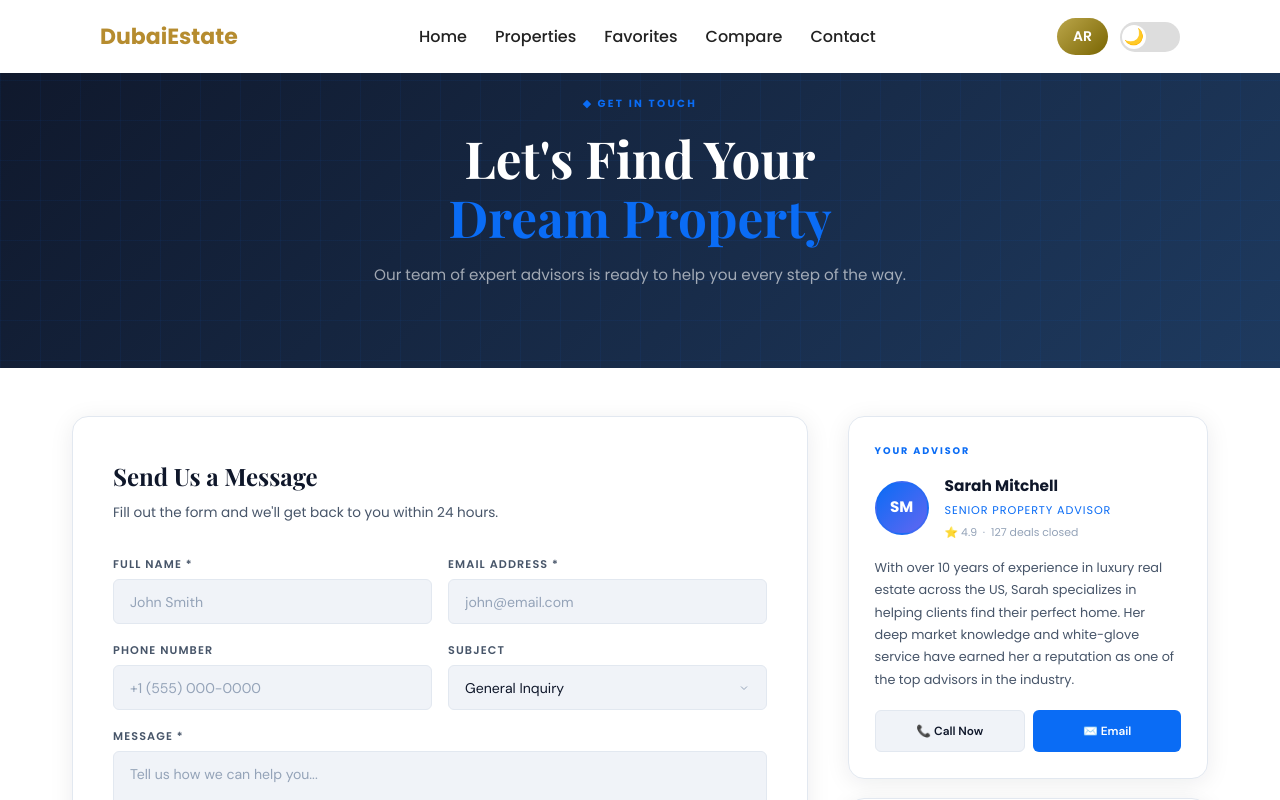
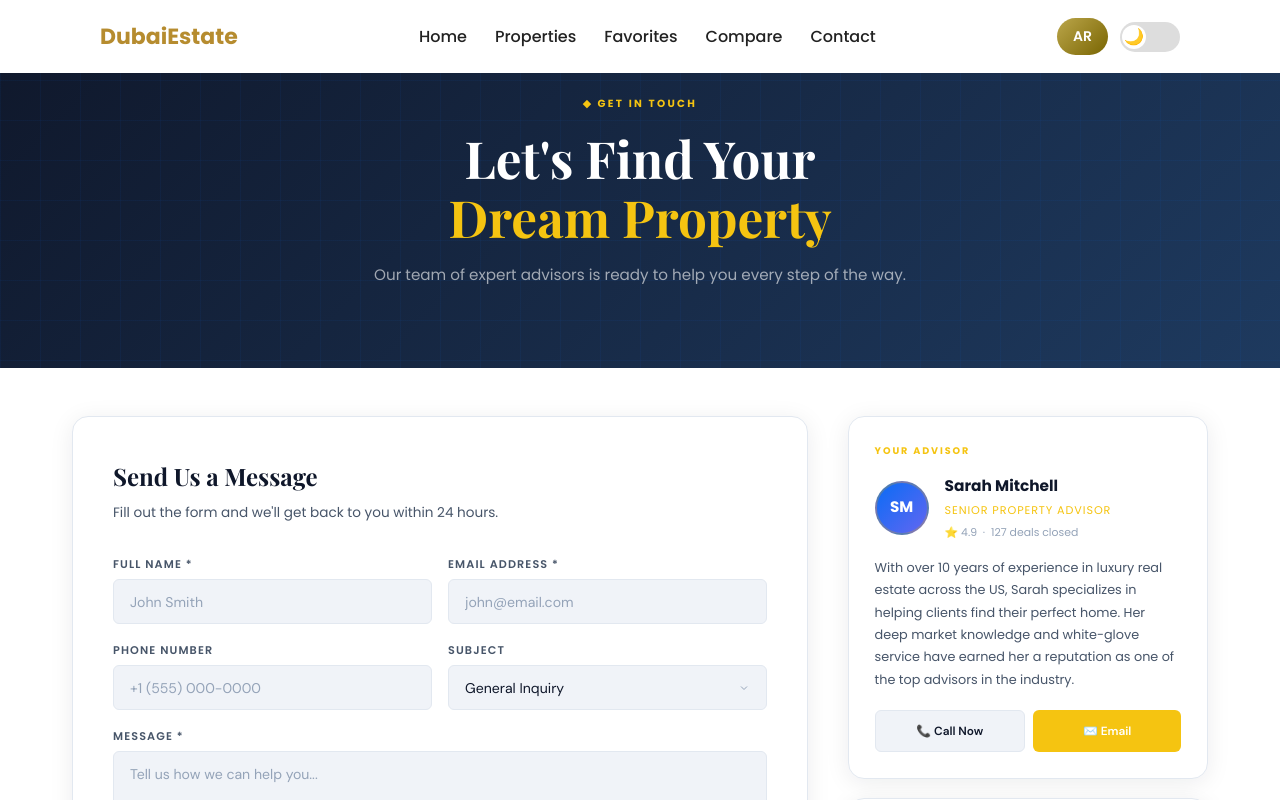
Before and after one commit to aimenyusra/real-estate-react-app, a React (Vite) app: page /contact in a window 1280 px wide. Shown: the top 800 px of the page. Built offline with nearby package versions, Linux system fonts and the light colour scheme.

Commit message:
changed dark mode css for proprty details page

```diff
--- a/src/pages/PropertyDetails/PropertyDetails.css
+++ b/src/pages/PropertyDetails/PropertyDetails.css
@@ -38,8 +38,8 @@
 }
 .dark .pd-bar__back { color: var(--pd-text-2-dark); }
 
-.pd-bar__back:hover     { color: var(--pd-blue); }
-.dark .pd-bar__back:hover { color: var(--pd-blue); }
+.pd-bar__back:hover     { color: var(--pd-golden); }
+.dark .pd-bar__back:hover { color: var(--pd-golden-dark); }
 .pd-bar__crumbs        { display: flex; align-items: center; gap: 0.35rem; font-size: 0.73rem; }
 .pd-bar__crumb         { color: var(--pd-text-3); text-decoration: none; transition: color var(--pd-dur) var(--pd-ease); }
 .dark .pd-bar__crumb { color: var(--pd-text-3-dark); }
--- a/src/pages/PropertyDetails/base.css
+++ b/src/pages/PropertyDetails/base.css
@@ -1,15 +1,15 @@
 @import url('https://fonts.googleapis.com/css2?family=Playfair+Display:wght@500;600;700&family=DM+Sans:wght@300;400;500;600&display=swap');
 
 :root {
-  --pd-blue:         #0a6cf5;
-  --pd-blue-dark:    #0854c2;
+  --pd-blue:         #f5c411;
+  --pd-blue-dark:    #c28408;
   --pd-blue-glow:    rgba(10, 108, 245, 0.12);
   --pd-green:        #16a34a;
   --pd-bg:           #f8f9fb;
   --pd-surface:      #ffffff;
   --pd-elevated:     #f0f3f8;
   --pd-border:       #e2e8f0;
-  --pd-border-blue:  rgba(10, 108, 245, 0.28);
+  --pd-border-blue:  rgba(227, 168, 6, 0.28);
   --pd-text-1:       #0f172a;
   --pd-text-2:       #475569;
   --pd-text-3:       #94a3b8;
@@ -24,11 +24,11 @@
   --pd-font-body:    'DM Sans', system-ui, sans-serif;
 }
 .dark {
-  --pd-bg:           #0f172a;
-  --pd-surface:      #1e293b;
-  --pd-elevated:     #2c3e5c;
-  --pd-border:       #334155;
-  --pd-border-blue:  rgba(10, 108, 245, 0.4);
+  --pd-bg:           #2a220f;
+  --pd-surface:      #3b381e;
+  --pd-elevated:     #5c502c;
+  --pd-border:       #554b33;
+  --pd-border-blue:  rgba(245, 198, 10, 0.4);
   --pd-text-1:       #f8f9fb;
   --pd-text-2:       #cbd5e1;
   --pd-text-3:       #64748b;
```
